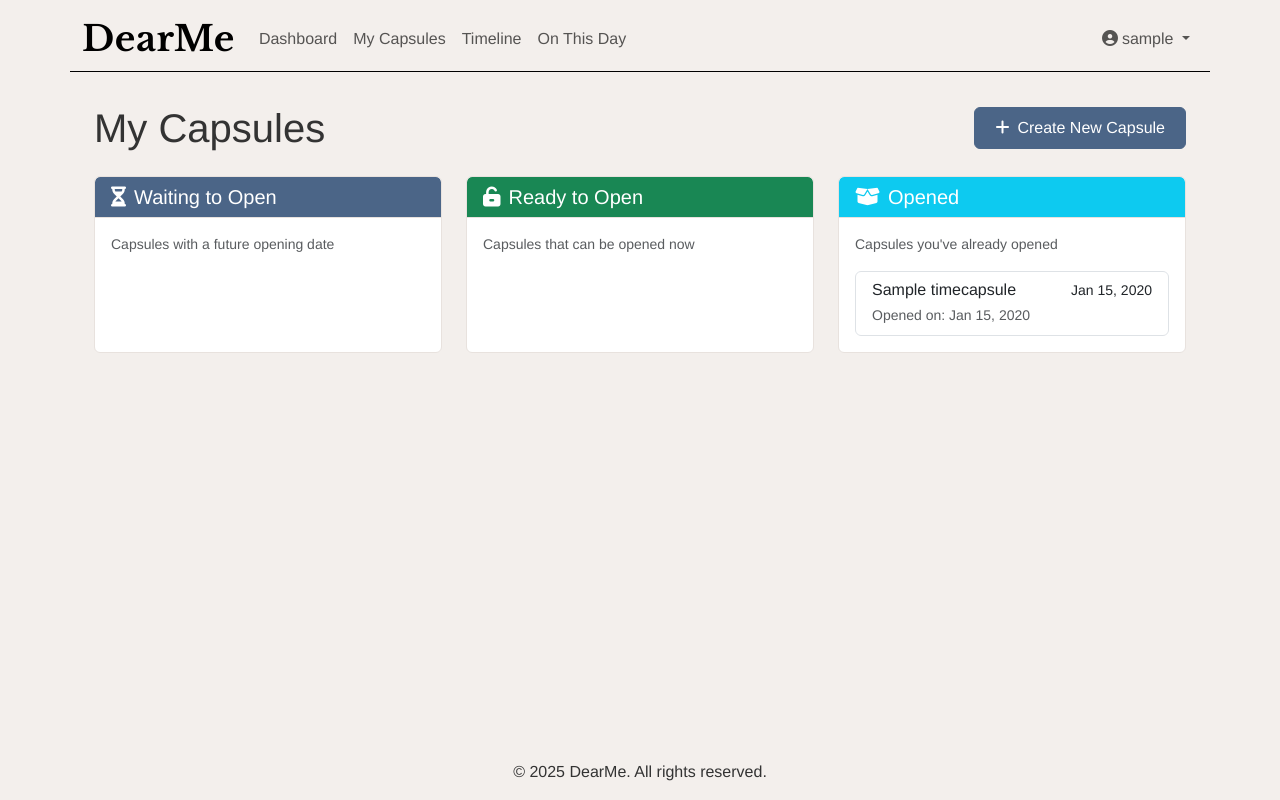
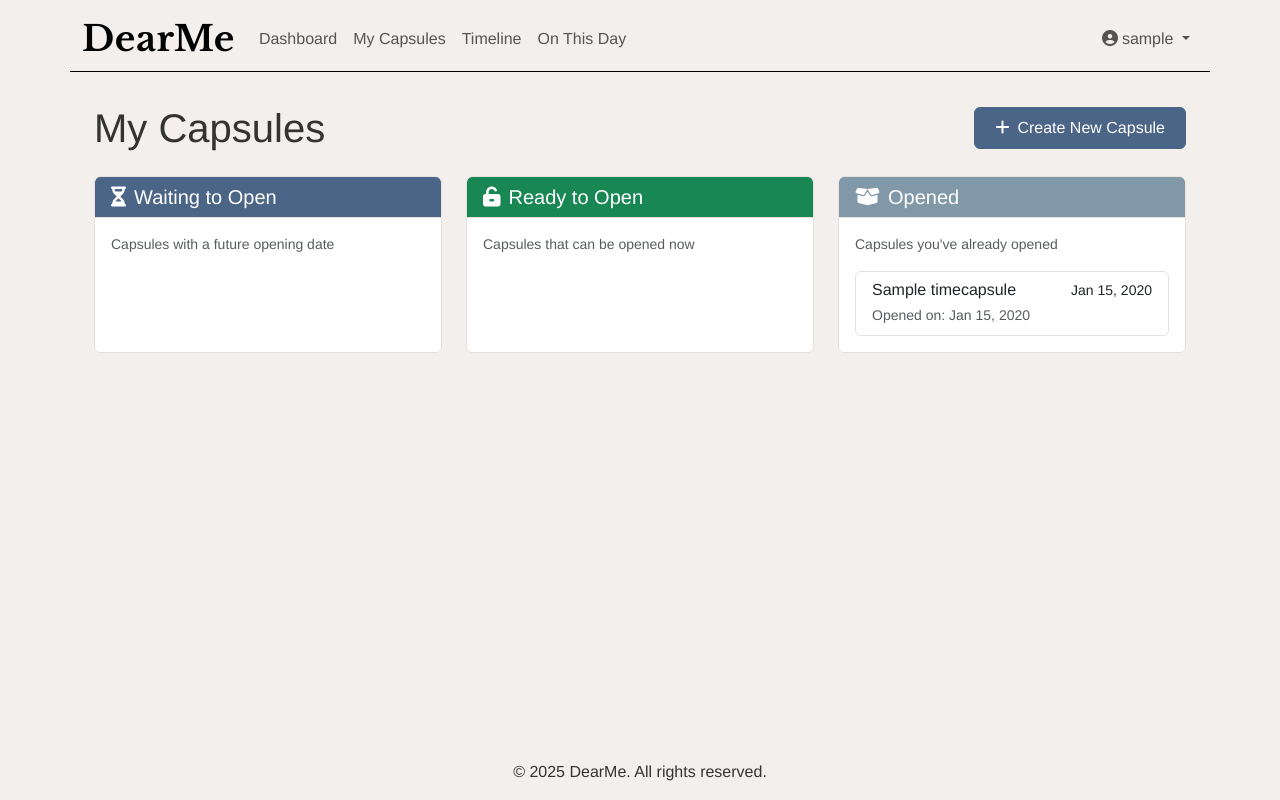
Before and after one commit to quandaworld/dearme, a Django app: page /capsules/ in a window 1280 px wide. Run offline with Django 5.2, Linux system fonts and the light colour scheme; a user stored in the database is signed in; tables that the repository leaves empty hold one stand-in row (values such as "Sample post").

Commit message:
Update info color styling and add cache busting

```diff
--- a/main_app/static/css/style.css
+++ b/main_app/static/css/style.css
@@ -3,7 +3,7 @@
     --primary-color: #4B6587;
     --secondary-color: #C8B6A6;
     --success-color: #7D9D9C;
-    --info-color: #9CB4CC;
+    --info-color: #8098A8;
     --warning-color: #F0A500;
     --danger-color: #D57E7E;
     --light-color: #F3EFEC;
@@ -41,6 +41,10 @@ main {
 /* Custom Bootstrap Overrides */
 .bg-primary {
     background-color: var(--primary-color) !important;
+}
+
+.bg-info {
+    background-color: var(--info-color) !important;
 }
 
 .btn {
--- a/main_app/templates/base.html
+++ b/main_app/templates/base.html
@@ -16,7 +16,7 @@
     <link href="https://fonts.googleapis.com/css2?family=Libre+Baskerville:ital,wght@0,400;0,700;1,400&display=swap" rel="stylesheet">
 
     <!-- Custom CSS with cache-busting -->
-    <link rel="stylesheet" href="{% static 'css/style.css' %}">
+    <link rel="stylesheet" href="{% static 'css/style.css' %}?v=1.1">
 
     {% block styles %}{% endblock %}
 </head>
```
